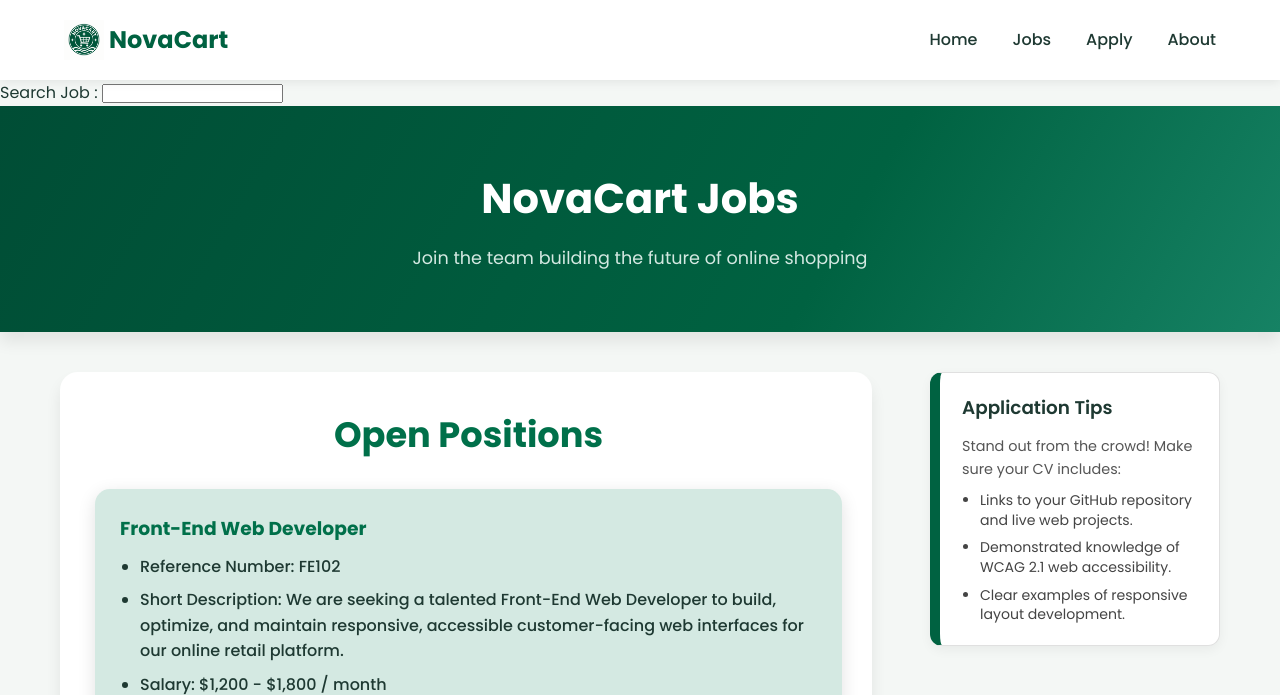
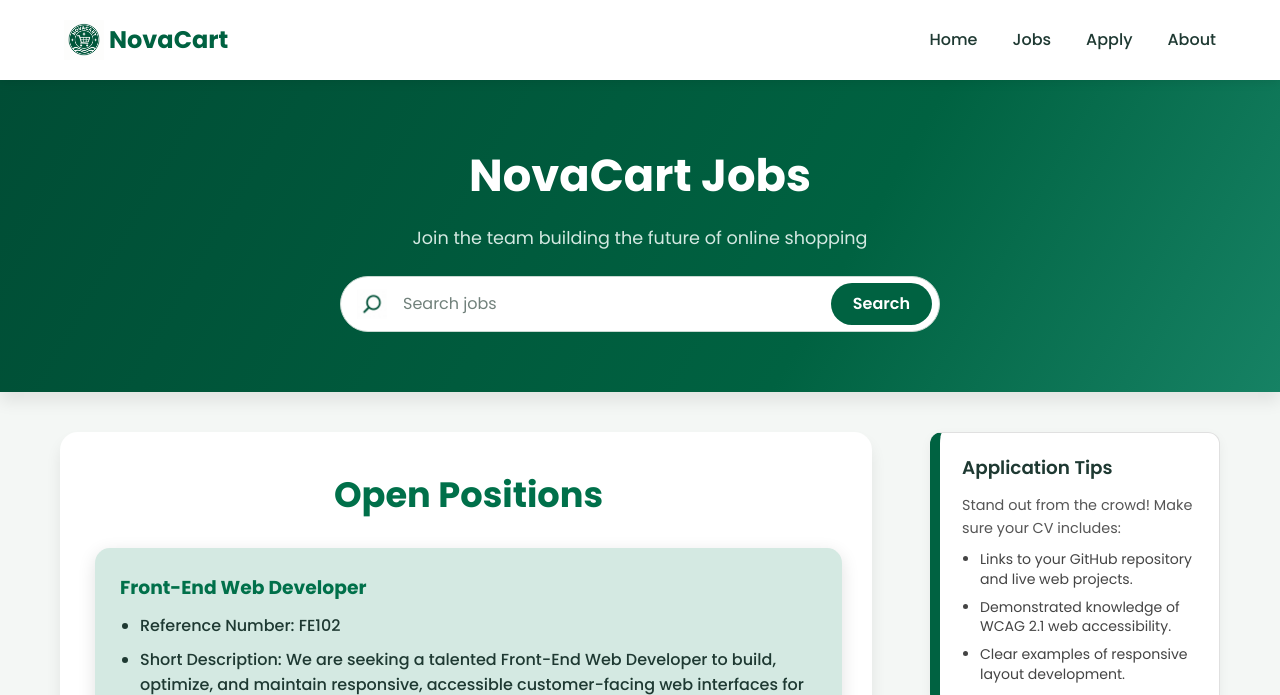
Before and after one commit to TranNguyenKhanhHoang/Jollibee-project2, a PHP site: page /jobs.php in a window 1280 px wide. Shown: the top 695 px of the page. Run offline with PHP 8.4, Linux system fonts and the light colour scheme; data comes from the database, SQL or seed files in the repository.

Commit message:
fix layout and add css for search bar

```diff
--- a/includes/nav.inc
+++ b/includes/nav.inc
@@ -23,6 +23,7 @@
 
         </nav>
 
+
     </div>
 
 </header>
--- a/jobs.php
+++ b/jobs.php
@@ -5,7 +5,6 @@ $pageTitle = "NovaCart | jobs";
 $pageStylesheet = "styles/jobstyles.css";
 include "includes/header.inc";
 
-include 'includes/nav.inc';
 ?>
 
 
@@ -31,7 +30,7 @@ include 'includes/nav.inc';
 }
 
 .page-banner h1 {
-    font-size: 2.6rem;
+    font-size: 2.8rem;
     font-weight: 700;
     margin-bottom: 12px;
     color: #ffffff;
@@ -48,28 +47,23 @@ include 'includes/nav.inc';
 </head>
 
 <body>
-    <!-- ================= HEADER ================= -->
-
-            <nav class="navbar">
-
-
-                <!-- Search Bar Form -->
-                <div class="search-container">
-                    <form method="get" action="search_result.php">
-                        <label for="job_title">Search Job :</label>
-                        <input type="text" id="job_title" name="job_title" value="<?php echo isset($_GET['job_title']) ? htmlspecialchars($_GET['job_title']) : ''; ?>" required />
-                        <input type="submit" value="Search" style="display: none;" />
-                    </form>
-                </div>
-            </nav>
-        </div>
-    </header>
+    <?php include 'includes/nav.inc'; ?>
 
     <!-- ================= PAGE HERO BANNER ================= -->
     <section class="page-banner">
         <div class="container">
             <h1>NovaCart Jobs</h1>
             <p>Join the team building the future of online shopping</p>
+
+            <div class="job-search">
+                <form class="search-container" method="get" action="search_result.php" role="search" aria-label="Search open positions">
+                    <img src="images/search_icon.png" alt="" aria-hidden="true">
+                    <label class="visually-hidden" for="job_title">Search jobs</label>
+                    <input type="search" id="job_title" name="job_title" placeholder="Search jobs"
+                        value="<?php echo isset($_GET['job_title']) ? htmlspecialchars($_GET['job_title']) : ''; ?>" required>
+                    <button type="submit">Search</button>
+                </form>
+            </div>
         </div>
     </section>
 
@@ -136,7 +130,7 @@ include 'includes/nav.inc';
                     $conn = @mysqli_connect($host, $user, $pwd, $sql_db);
 
                     if ($conn) {
-                        // Xử lý logic tìm kiếm theo tên công việc (title)
+
                         if (isset($_GET['job_title']) && !empty(trim($_GET['job_title']))) {
                             $search_title = mysqli_real_escape_string($conn, trim($_GET['job_title']));
                             $query = "SELECT * FROM jobs WHERE title LIKE '%$search_title%'";
--- a/styles/jobstyles.css
+++ b/styles/jobstyles.css
@@ -20,7 +20,7 @@
     padding: 20px 22px;
     box-shadow: 0 4px 12px rgba(0, 0, 0, 0.05);
     box-sizing: border-box;
-    transition: transform 0.2s ease, box-shadow 0.2s ease;
+
 }
 
 .career-tips:hover,
@@ -157,41 +157,31 @@ body {
     font-family: 'Poppins', sans-serif;
 }
 
- /* <!-- RECRUITMENT PROCESS--> */
-
- .rp{
-
+/* ================= RECRUITMENT PROCESS ================= */
+.rp {
     float: left;
     width: 70%;
     box-sizing: border-box;
     padding-right: 30px;
-
 }
-
 
 .rp ol {
     display: flex;
     justify-content: center;
     gap: 40px;
-    counter-reset: step-counter;
     flex-wrap: wrap;
-    list-style: none;
+    list-style: decimal;
+    padding-left: 0;
 }
 
 .rp li {
-    counter-increment: step-counter;
+    list-style-position: inside;
     background: #d4e9e2;
-    padding: 15px 15px;
+    padding: 15px;
     border-radius: 30px;
     font-weight: 600;
     min-width: 250px;
     text-align: center;
-}
-
-.rp li::before {
-  content: counter(step-counter) ". ";
-  font-weight: bold;
-  margin-right: 6px;
 }
 
 /* ---------- FOOTER ---------- */
@@ -352,3 +342,110 @@ main::after {
 .header .logo {
     font-size: 1.5rem;
 }
+
+
+
+
+
+
+
+
+/* ================= JOB SEARCH ================= */
+.page-banner .job-search {
+    display: flex;
+    justify-content: center;
+    padding-top: 24px;
+}
+
+.search-container {
+    display: flex;
+    align-items: center;
+    gap: 12px;
+    width: min(90%, 600px);
+    min-height: 50px;
+    padding: 6px 7px 6px 16px;
+    background: #ffffff;
+    border: 1px solid #c8d8d1;
+    border-radius: 100px;
+
+}
+
+.search-container img {
+    display: block;
+    width: 30px;
+    height: 30px;
+
+}
+
+.search-container input[type="search"] {
+    flex: 1;
+    min-width: 0;
+    height: 42px;
+    padding: 0 4px;
+    color: #1e3932;
+    background: transparent;
+    border: 0;
+    outline: 0;
+    font: inherit;
+    font-size: 1rem;
+}
+
+.search-container input[type="search"]::placeholder {
+    color: #71817b;
+}
+
+/* search button */
+
+.search-container button {
+    height: 42px;
+    padding: 0 22px;
+    color: #ffffff;
+    background: #006241;
+    border: 0;
+    border-radius: 999px;
+    font: inherit;
+    font-weight: 600;
+    cursor: pointer;
+
+}
+
+.search-container button:hover {
+    background: #004d35;
+}
+
+
+
+.visually-hidden {
+    position: absolute;
+    width: 1px;
+    height: 1px;
+    margin: -1px;
+    overflow: hidden;
+    white-space: nowrap;
+    border: 0;
+}
+
+@media (max-width: 480px) {
+    .page-banner .job-search {
+        padding-top: 20px;
+    }
+
+    .search-container {
+        gap: 8px;
+        padding: 6px 7px 6px 12px;
+    }
+
+    .search-container img {
+        width: 26px;
+        height: 26px;
+    }
+
+    .search-container input[type="search"] {
+        font-size: 0.92rem;
+    }
+
+    .search-container button {
+        height: 40px;
+        padding: 0 15px;
+    }
+}
```
Also changed, not shown: images/search_icon.png (added).
